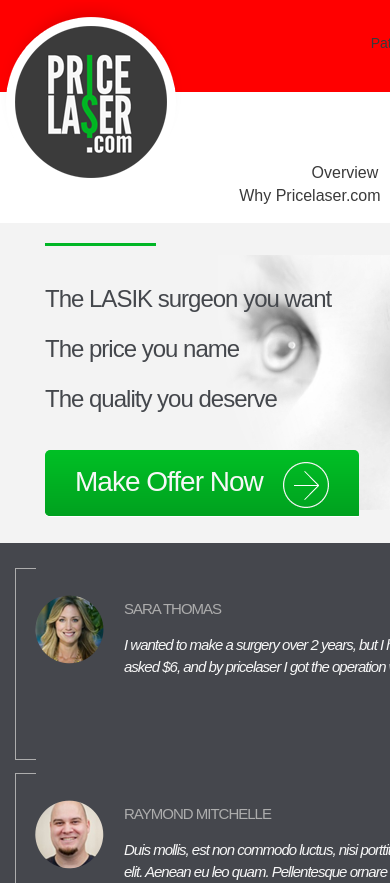
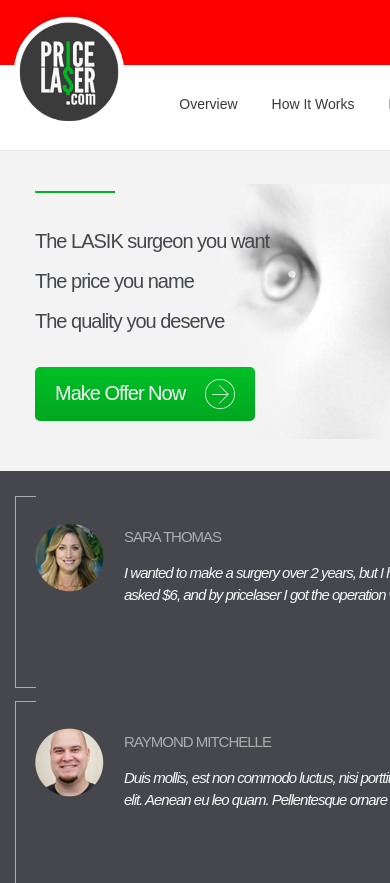
Before and after one commit to AnastasiyaDev/Pricelaser, a website: page index.html in a window 390 px wide. Shown: the top 883 px of the page. Drawn offline with nearby package versions, Linux system fonts and the light colour scheme.

Commit message:
fix tablet

```diff
--- a/public/css/main.css
+++ b/public/css/main.css
@@ -53,7 +53,7 @@
 }
 .authorization a {
   padding: 8px 10px;
-  font-size: 14px !important;
+  font-size: 14px;
 }
 .authorization a:hover {
   border-radius: 5px;
@@ -159,6 +159,7 @@
 .primary .tagline p {
   margin-top: 28px;
   margin-bottom: 40px;
+  letter-spacing: -1px;
 }
 .primary .btn {
   position: relative;
@@ -238,6 +239,7 @@
   position: relative;
   text-align: center;
   max-width: 25%;
+  min-width: 24%;
   padding: 0px 30px;
 }
 .work-process li:first-child::before {
--- a/public/css/tablet.css
+++ b/public/css/tablet.css
@@ -1,15 +1,32 @@
 @media screen and (max-width: 1031px) {
+  .header {
+    border-bottom: 1px solid #e7e7e7;
+  }
+  .top-panel {
+    min-height: 65px;
+  }
+  .authorization a {
+    font-size: 12px;
+  }
   .logo {
     float: left;
+    width: 100px;
+    height: 100px;
+    margin-left: 10px;
+    margin-top: -58px;
+    padding-bottom: 5px;
+    margin-bottom: 15px;
+    background-size: contain;
   }
   .socio {
     display: none;
   }
   .navigation {
-    margin-top: 70px;
-    padding: 0px 0px 0px 180px;
+    margin-top: 30px;
+    padding: 0px 0px 0px 120px;
     width: auto;
     text-align: right;
+    font-size: 14px;
   }
   .primary {
     height: 430px;
@@ -22,15 +39,25 @@
     display: none;
   }
   .primary .tagline {
-    padding: 20px 0px 26px 30px;
+    padding: 40px 0px 26px 20px;
+  }
+  .primary .tagline .green-line {
+    height: 2px;
+    width: 80px;
   }
   .primary .tagline p {
     margin-bottom: 0px;
-    font-size: 60%;
-    line-height: 50px;
+    font-size: 50%;
+    line-height: 40px;
   }
   .primary .btn {
-    margin-left: 30px;
+    margin-left: 20px;
+    font-size: 20px;
+    padding: 12px 20px;
+  }
+  .primary .btn .icon-arrow {
+    background-size: contain;
+    padding: 15px;
   }
   .reviews ul {
     text-align: left;
```
